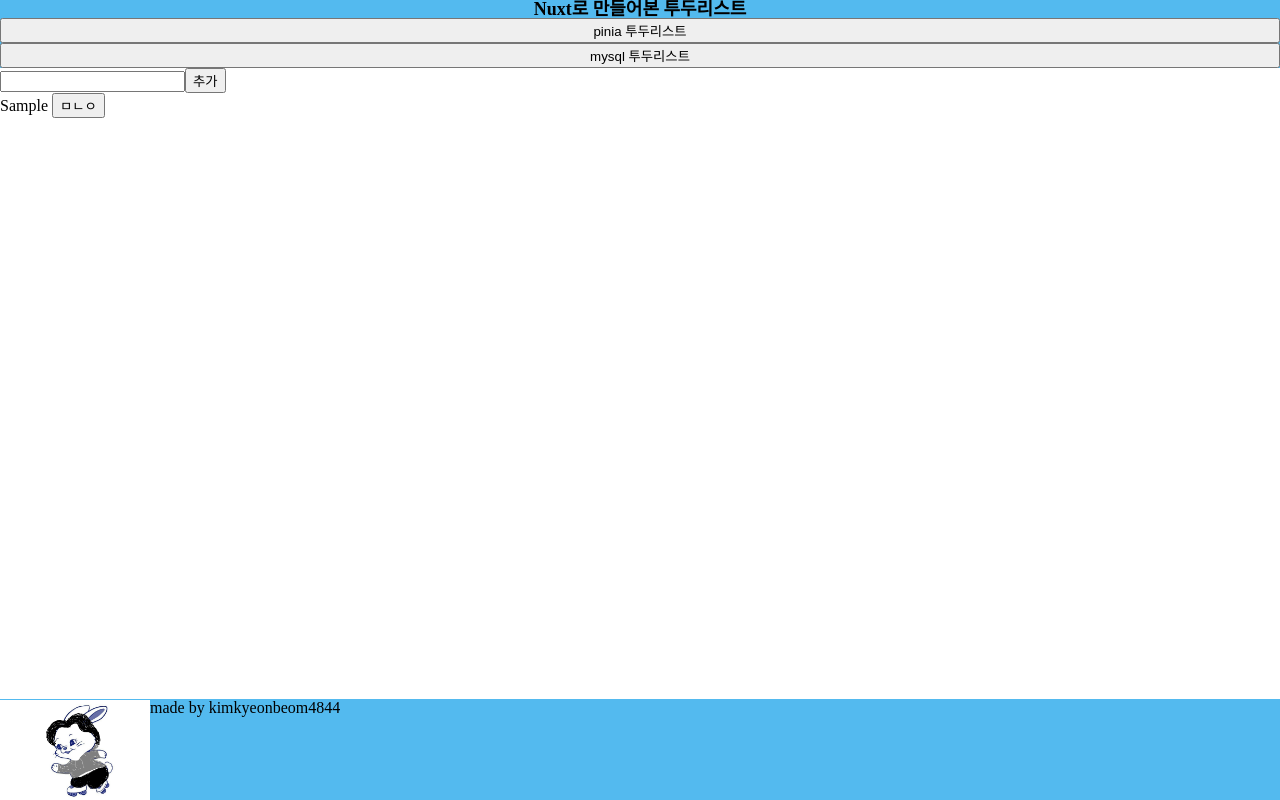
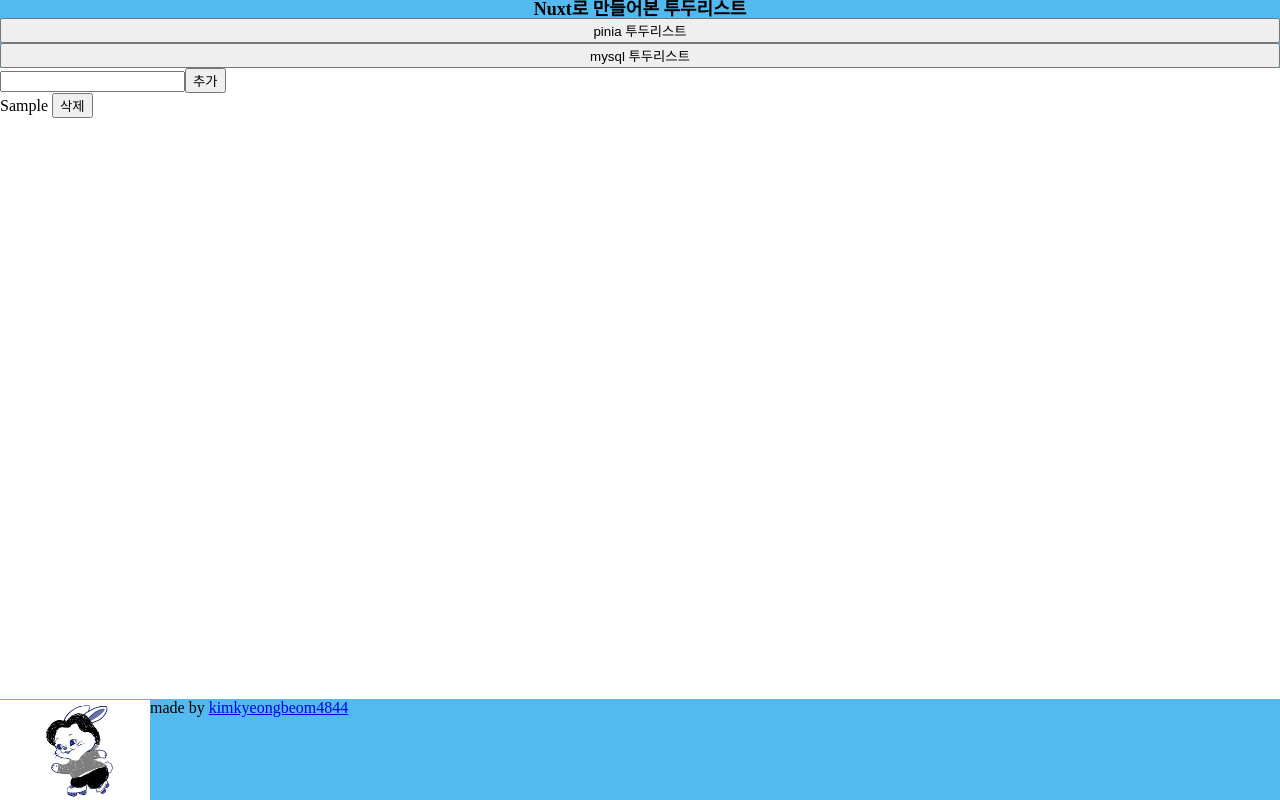
Before and after one commit to Kimkyeongbeom4844/nuxtTodoList, a Nuxt app in the folder todolist/: page / in a window 1280 px wide. Both pictures are taken after typing "Sample" into the empty fields and a click on the button "추가". Built offline with nearby package versions, Linux system fonts and the light colour scheme.

Commit message:
github 링크 추가

```diff
--- a/todolist/assets/css/style.css
+++ b/todolist/assets/css/style.css
@@ -12,3 +12,6 @@
   --unnamed-font-size-28: 28px;
   --unnamed-font-size-38: 38px;
 }
+button {
+  cursor: pointer;
+}
--- a/todolist/components/Footer.vue
+++ b/todolist/components/Footer.vue
@@ -1,12 +1,13 @@
 <template>
   <footer>
     <img :src="logo" alt="개발진스" width="150" />
-    <div>made by kimkyeonbeom4844</div>
+    <div>made by <a :href="link" target="_blank">kimkyeongbeom4844</a></div>
   </footer>
 </template>
 
 <script setup lang="ts">
 import logo from "@/assets/image/devJeans.png";
+const link = "https://github.com/Kimkyeongbeom4844/nuxtTodoList";
 </script>
 
 <style scoped>
--- a/todolist/pages/index.vue
+++ b/todolist/pages/index.vue
@@ -6,7 +6,7 @@
   <ul>
     <li v-for="(v, i) of listStore.list">
       {{ v }}
-      <button @click="onClickDeleteButton(i)">ㅁㄴㅇ</button>
+      <button @click="onClickDeleteButton(i)">삭제</button>
     </li>
   </ul>
 </template>
```
